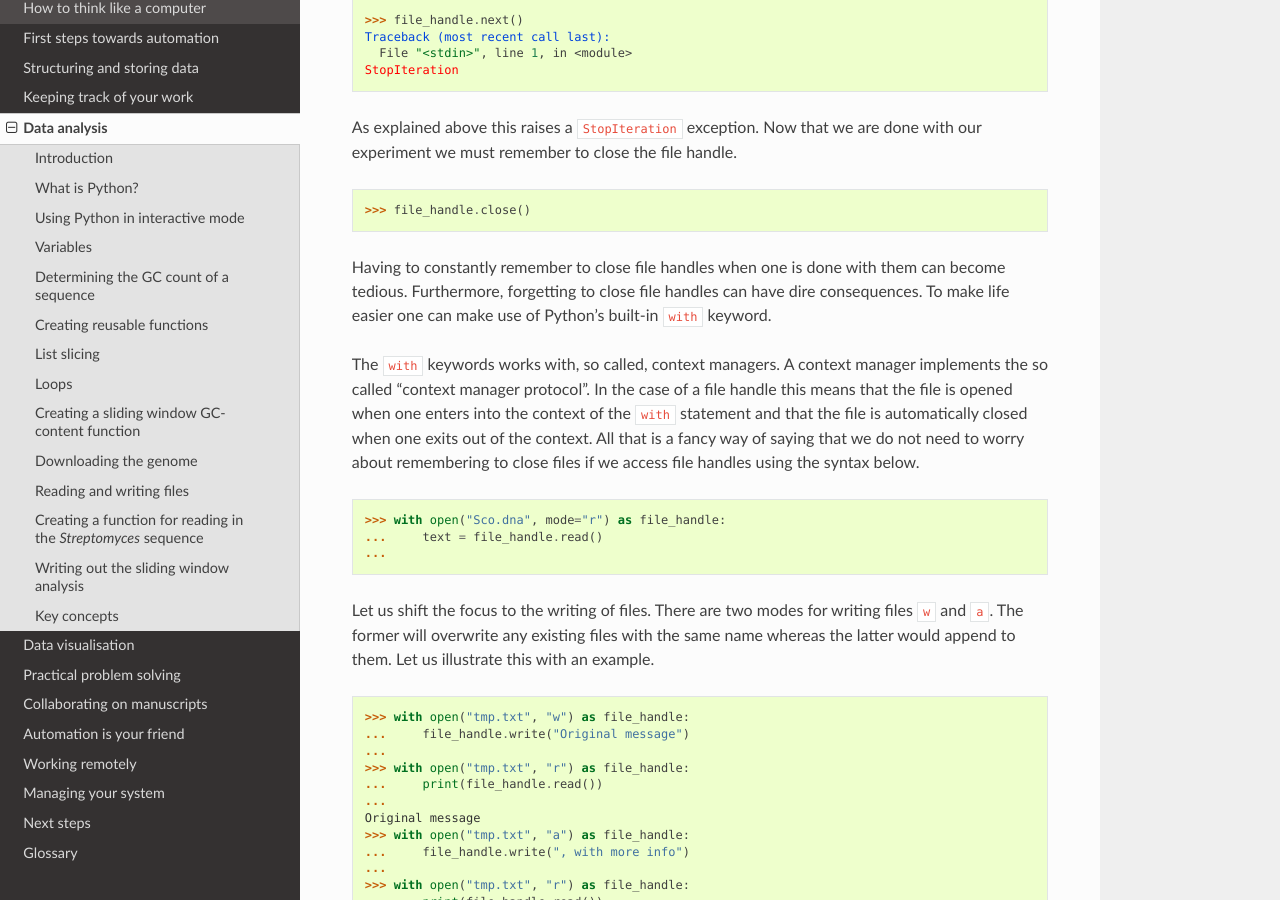
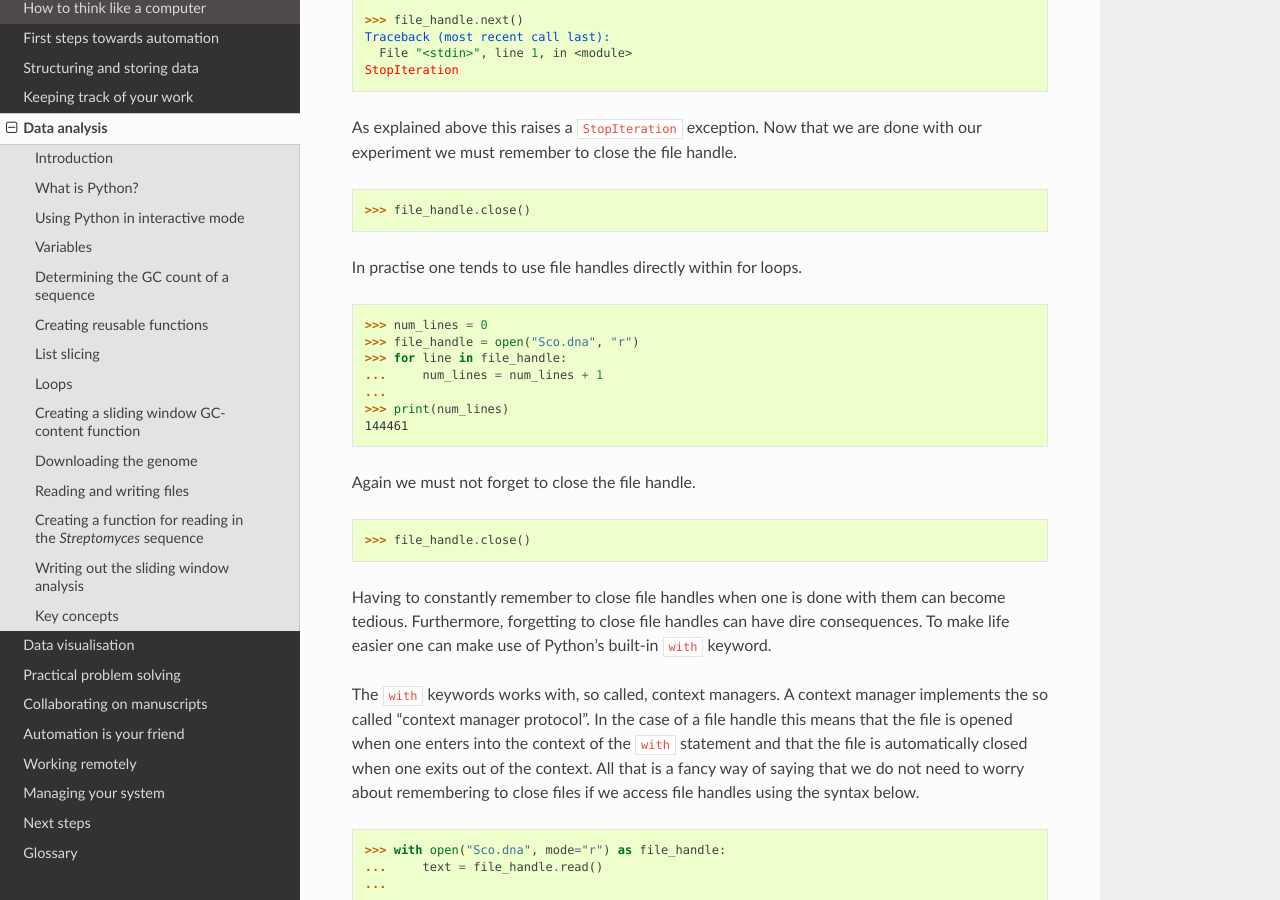
Before and after one commit to tjelvar-olsson/biologists-guide-to-computing, a Sphinx documentation site: the page built from source/data-analysis.rst, in a window 1280 px wide and 900 px high, scrolled down 13610 px. Built offline with Sphinx 7.4.7 and the Read the Docs theme 2.0.0, drawn with Linux system fonts in a browser that asks for light colours.

Commit message:
Improved file reading section.

```diff
--- a/source/data-analysis.rst
+++ b/source/data-analysis.rst
@@ -761,6 +761,24 @@ with our experiment we must remember to close the file handle.
 
     >>> file_handle.close()
 
+In practise one tends to use file handles directly within for loops.
+
+.. code-block:: python
+
+    >>> num_lines = 0
+    >>> file_handle = open("Sco.dna", "r")
+    >>> for line in file_handle:
+    ...     num_lines = num_lines + 1
+    ...
+    >>> print(num_lines)
+    144461
+
+Again we must not forget to close the file handle.
+
+.. code-block:: python
+
+    >>> file_handle.close()
+
 Having to constantly remember to close file handles when one is done with them
 can become tedious. Furthermore, forgetting to close file handles can have dire
 consequences. To make life easier one can make use of Python's built-in ``with``
```
